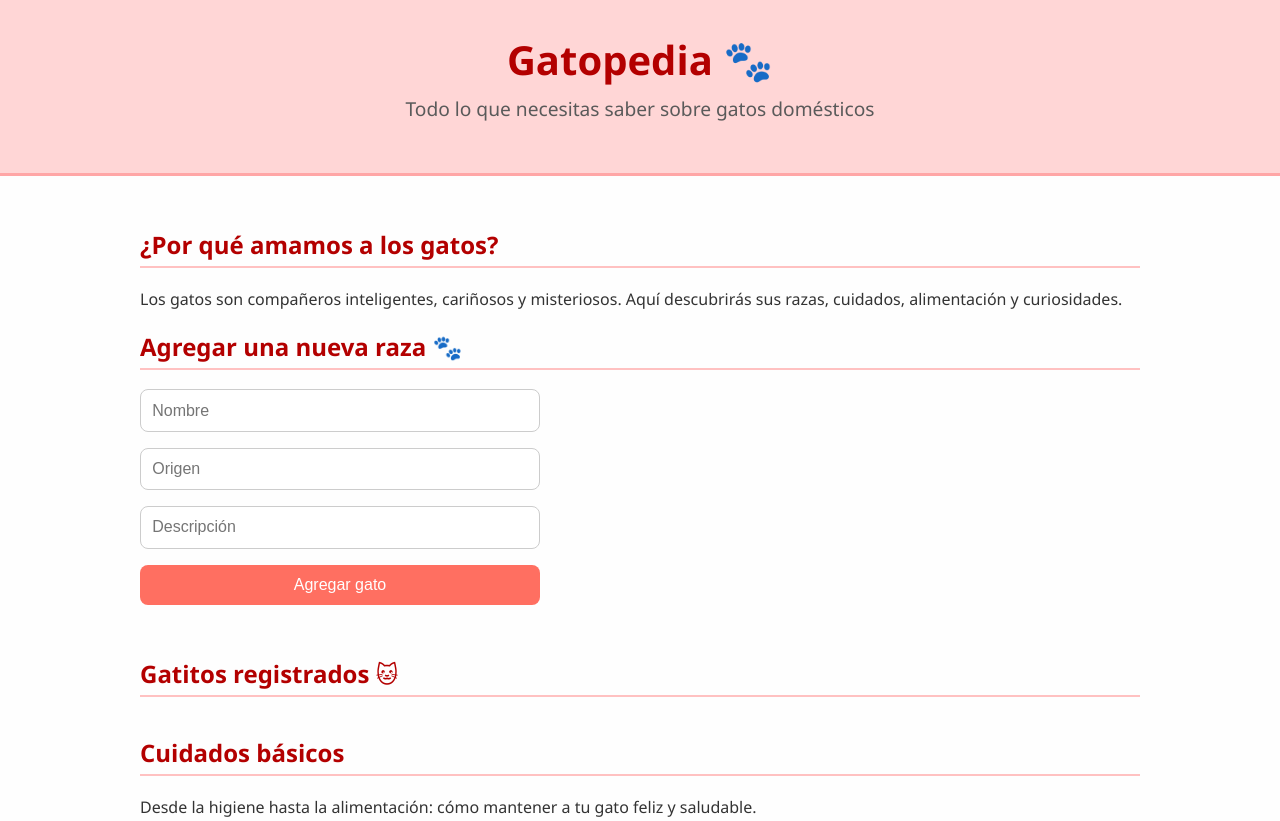
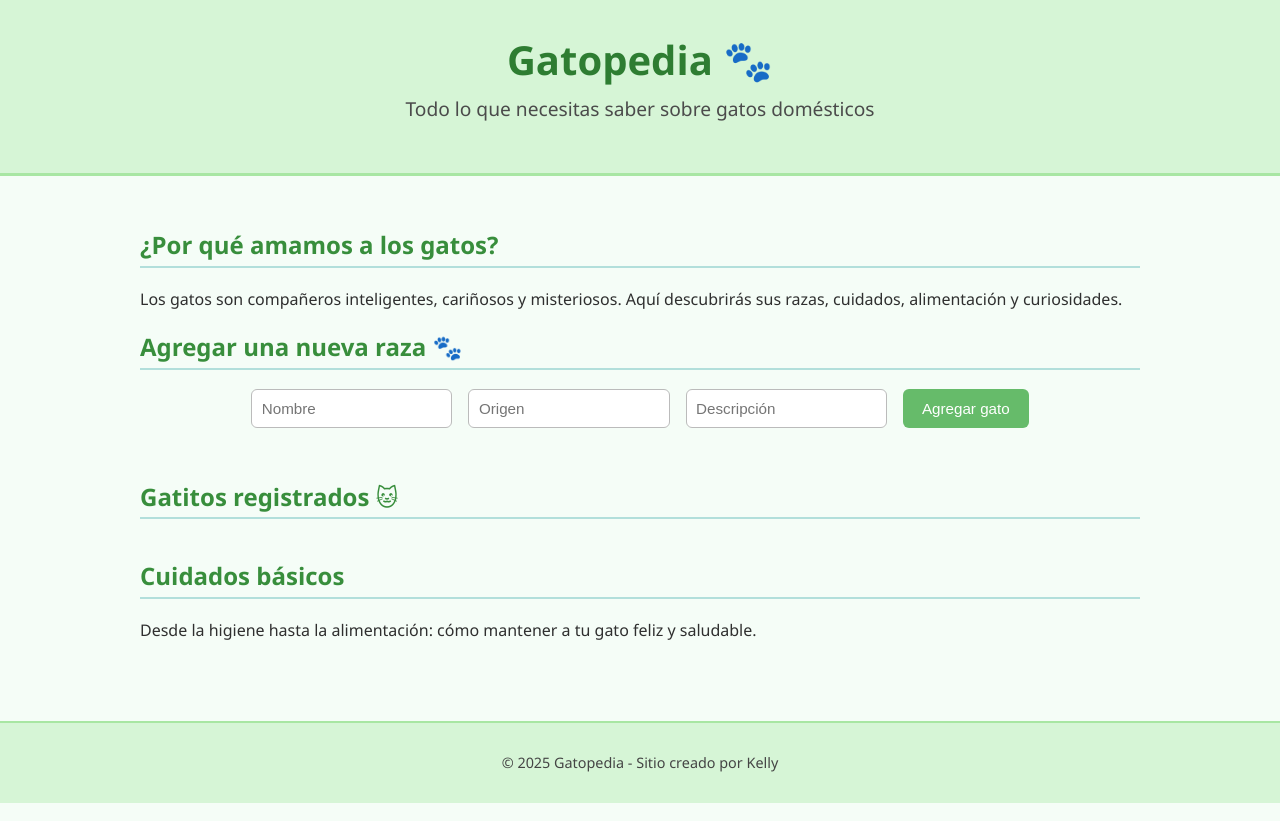
Before and after one commit to KellyPitter/cat_site001, a plain HTML site: page index.html in a window 1280 px wide. Shown: the top 821 px of the page. Drawn offline with Linux system fonts and the light colour scheme; no server answers.

Commit message:
Se modifica colores en main.css

```diff
--- a/style/main.css
+++ b/style/main.css
@@ -2,66 +2,86 @@ body {
   font-family: 'Segoe UI', Tahoma, Geneva, Verdana, sans-serif;
   margin: 0;
   padding: 0;
-  background-color: #fefefe;
-  color: #333;
+  background-color: #f5fdf7;
+  color: #2f2f2f;
 }
 
 header {
-  background-color: #ffd6d6;
+  background-color: #d6f5d6;
   padding: 2rem;
   text-align: center;
-  border-bottom: 3px solid #ffa6a6;
+  border-bottom: 3px solid #a8e6a3;
+  animation: fadeIn 1s ease-in-out;
 }
 
 header h1 {
   margin: 0;
   font-size: 2.5rem;
-  color: #b30000;
+  color: #2e7d32;
+  transition: color 0.3s ease;
+}
+
+header h1:hover {
+  color: #1b5e20;
 }
 
 header p {
   margin-top: 0.5rem;
   font-size: 1.2rem;
-  color: #5a5a5a;
+  color: #4b4b4b;
 }
 
 main {
   padding: 2rem;
   max-width: 1000px;
   margin: 0 auto;
+  animation: fadeInUp 1s ease;
 }
 
 h2 {
-  color: #b30000;
-  border-bottom: 2px solid #ffc1c1;
+  color: #388e3c;
+  border-bottom: 2px solid #b2dfdb;
   padding-bottom: 0.3rem;
 }
 
 form {
   margin-top: 1rem;
   display: flex;
-  flex-direction: column;
+  flex-wrap: wrap;
+  justify-content: center;
   gap: 1rem;
-  max-width: 400px;
+  max-width: 100%;
 }
 
-form input, form button {
-  padding: 0.7rem;
-  font-size: 1rem;
-  border-radius: 8px;
-  border: 1px solid #ccc;
+form input {
+  padding: 0.6rem;
+  font-size: 0.95rem;
+  border-radius: 6px;
+  border: 1px solid #bbb;
+  width: 180px;
+  transition: box-shadow 0.3s ease;
+}
+
+form input:focus {
+  outline: none;
+  border-color: #81c784;
+  box-shadow: 0 0 5px rgba(129, 199, 132, 0.5);
 }
 
 form button {
-  background-color: #ff6f61;
+  padding: 0.6rem 1.2rem;
+  font-size: 0.95rem;
+  background-color: #66bb6a;
   color: white;
   border: none;
+  border-radius: 6px;
   cursor: pointer;
-  transition: background 0.3s ease;
+  transition: background 0.3s ease, transform 0.2s ease;
 }
 
 form button:hover {
-  background-color: #e6514f;
+  background-color: #4caf50;
+  transform: scale(1.05);
 }
 
 #lista-gatos {
@@ -72,27 +92,47 @@ form button:hover {
 }
 
 .gato {
-  background-color: #fff0f0;
+  background-color: #e8f5e9;
   padding: 1rem;
   border-radius: 12px;
-  box-shadow: 0 2px 8px rgba(0,0,0,0.1);
-  transition: transform 0.2s ease;
+  box-shadow: 0 2px 8px rgba(0, 0, 0, 0.08);
+  transition: transform 0.3s ease, box-shadow 0.3s ease;
+  animation: fadeInUp 0.8s ease;
 }
 
 .gato:hover {
-  transform: scale(1.02);
+  transform: translateY(-5px);
+  box-shadow: 0 6px 14px rgba(0, 0, 0, 0.12);
 }
 
 .gato h3 {
   margin-top: 0;
-  color: #b30000;
+  color: #2e7d32;
 }
 
 footer {
-  background-color: #ffd6d6;
+  background-color: #d6f5d6;
   text-align: center;
   padding: 1rem;
   margin-top: 2rem;
   font-size: 0.9rem;
   color: #444;
+  border-top: 2px solid #a8e6a3;
 }
+
+/* Animaciones */
+@keyframes fadeIn {
+  from { opacity: 0; }
+  to { opacity: 1; }
+}
+
+@keyframes fadeInUp {
+  from {
+    opacity: 0;
+    transform: translateY(20px);
+  }
+  to {
+    opacity: 1;
+    transform: translateY(0);
+  }
+}
```
Also changed, not shown: 1 other file.
